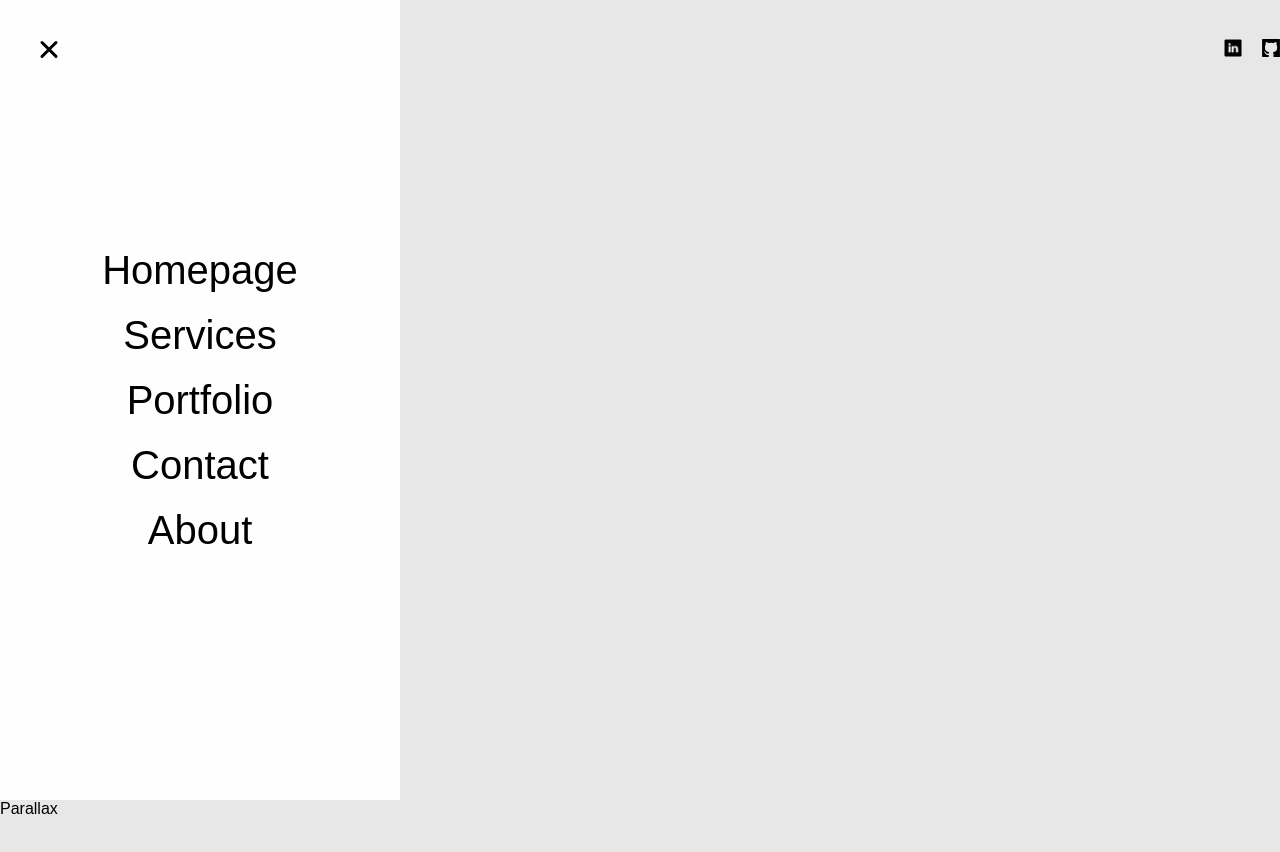
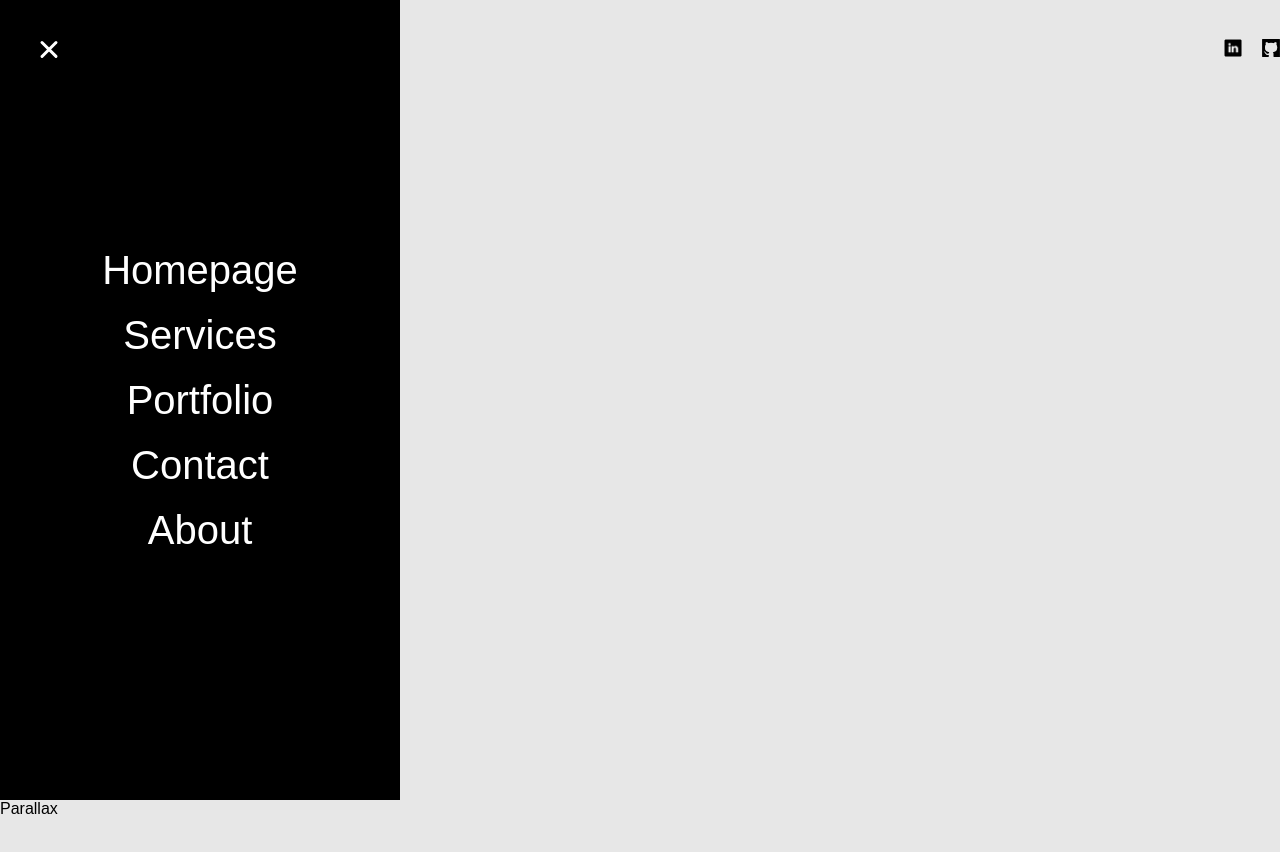
Before and after one commit to richardwebber/Richard-Portfolio-V1, a React (Vite) app: page / in a window 1280 px wide. Both pictures are taken after a click on the button 50 px from the left and 53 px from the top of the page. Shown: the top 852 px of the page. Built offline with nearby package versions, Linux system fonts and the light colour scheme.

Commit message:
Changed the side bar color to be white on black

```diff
--- a/src/components/sidebar/Sidebar.jsx
+++ b/src/components/sidebar/Sidebar.jsx
@@ -4,27 +4,28 @@ import Links from "./links/Links";
 import { useState } from "react";
 import { motion } from "framer-motion";
 
-const Sidebar = () => {
-  const [open, setOpen] = useState(false);
-
 const variants = {
   open: {
     clipPath: "circle(1200px at 50px 50px)",
     transition: {
       type: "spring",
-        stiffness: 300,
+      stiffness: 40,
     },
   },
   closed: {
     clipPath: "circle(30px at 50px 50px)",
     transition: {
-        delay: 0.1,
+      delay: 0.2,
       type: "spring",
       stiffness: 400,
       damping: 40,
     },
   },
 };
+
+const Sidebar = () => {
+  const [open, setOpen] = useState(false);
+
   return (
     <motion.div className="sidebar" animate={open ? "open" : "closed"} >
       <motion.div className="bg" variants={variants}>
--- a/src/components/sidebar/links/Links.jsx
+++ b/src/components/sidebar/links/Links.jsx
@@ -1,13 +1,49 @@
-import React from "react";
+import { motion } from "framer-motion";
+
+const variants = {
+  open: {
+    transition: {
+      staggerChildren: 0.1,
+    },
+  },
+  closed: {
+    transition: {
+      staggerChildren: 0.05,
+      staggerDirection: -1,
+    },
+  },
+};
+
+const itemVariants = {
+  open: {
+    y: 0,
+    opacity: 1,
+  },
+  closed: {
+    y: 50,
+    opacity: 0,
+  },
+};
 
 const Links = () => {
   const items = ["Homepage", "Services", "Portfolio", "Contact", "About"];
 
-  return <div className="links">
-    {items.map(item =>(
-      <a href={`#${item}`} key={item}>{item}</a>
-    ))}
-  </div>;
+  return (
+    <motion.div className="links" variants={variants}>
+      {items.map((item) => (
+        <motion.a
+          href={`#${item}`}
+          key={item}
+          variants={itemVariants}
+          whileHover={{ scale: 1.1 }}
+          whileTap={{ scale: 0.95 }}
+          style={{ color: "white" }}
+        >
+          {item}
+        </motion.a>
+      ))}
+    </motion.div>
+  );
 };
 
 export default Links;
--- a/src/components/sidebar/sidebar.scss
+++ b/src/components/sidebar/sidebar.scss
@@ -3,7 +3,7 @@
     flex-direction: column;
     align-items: center;
     justify-content: center;
-    background-color: rgb(255, 255, 255);
+    background-color: rgb(254, 253, 253);
     color: black;
 
     .bg {
@@ -12,7 +12,7 @@
         left: 0;
         width: 400px;
         bottom: 0;
-        background-color: rgb(255, 254, 254);
+        background-color: rgb(0, 0, 0);
         .links{
             position: absolute;
             width: 100%;
--- a/src/components/sidebar/toggleButton/ToggleButton.jsx
+++ b/src/components/sidebar/toggleButton/ToggleButton.jsx
@@ -2,11 +2,16 @@ import { motion } from "framer-motion";
 
 const ToggleButton = ({ setOpen }) => {
   return (
+    <motion.span
+      initial={{ opacity: 0, scale: 1 }}
+      animate={{ opacity: 1, scale: 1 }}
+      transition={{ duration: 0.5, delay: 0.5 }}
+    >
       <button onClick={() => setOpen((prev) => !prev)}>
         <svg width="23" height="23" viewBox="0 0 23 23">
           <motion.path
             strokeWidth="3"
-          stroke="black"
+            stroke="white"
             strokeLinecap="round"
             variants={{
               closed: { d: "M 2 2.5 L 20 2.5" },
@@ -15,17 +20,17 @@ const ToggleButton = ({ setOpen }) => {
           ></motion.path>
           <motion.path
             strokeWidth="3"
-          stroke="black"
+            stroke="white"
             strokeLinecap="round"
-          d='M 2 9.423 L 20 9.423'
+            d="M 2 9.423 L 20 9.423"
             variants={{
-            closed: { opacity: 1},
-            open: {opacity: 0},
+              closed: { opacity: 1 },
+              open: { opacity: 0 },
             }}
           ></motion.path>
           <motion.path
             strokeWidth="3"
-          stroke="black"
+            stroke="white"
             strokeLinecap="round"
             variants={{
               closed: { d: "M 2 16.346 L 20 16.346" },
@@ -34,6 +39,7 @@ const ToggleButton = ({ setOpen }) => {
           ></motion.path>
         </svg>
       </button>
+    </motion.span>
   );
 };
 
```
Lines whose indentation alone changed are shown as unchanged.
